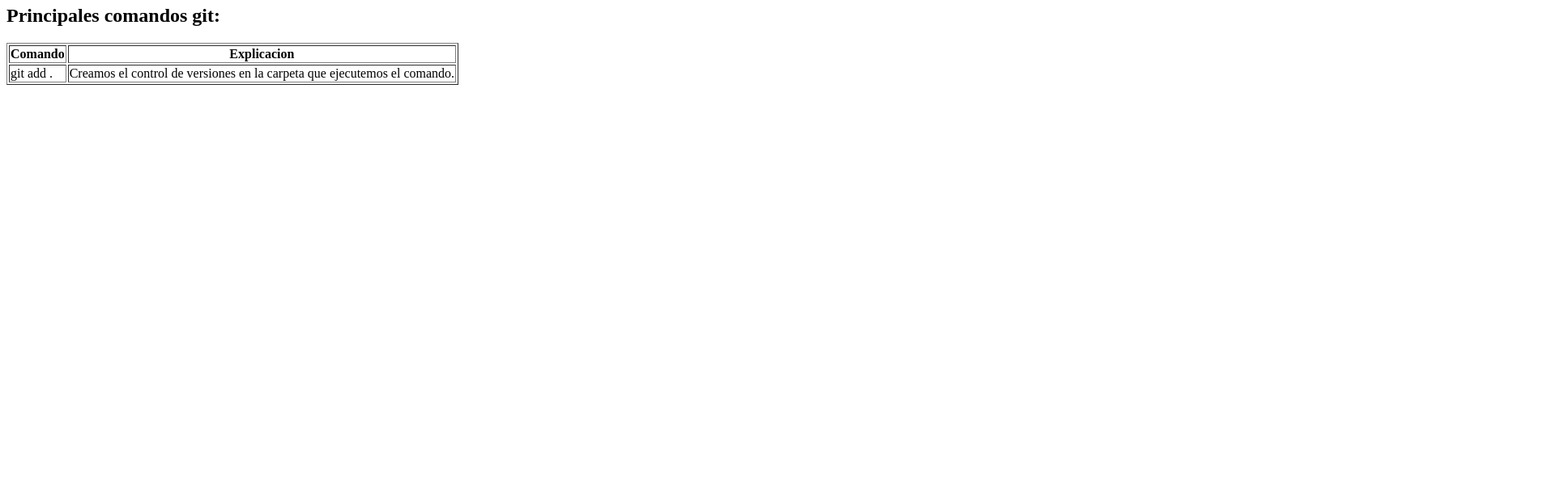
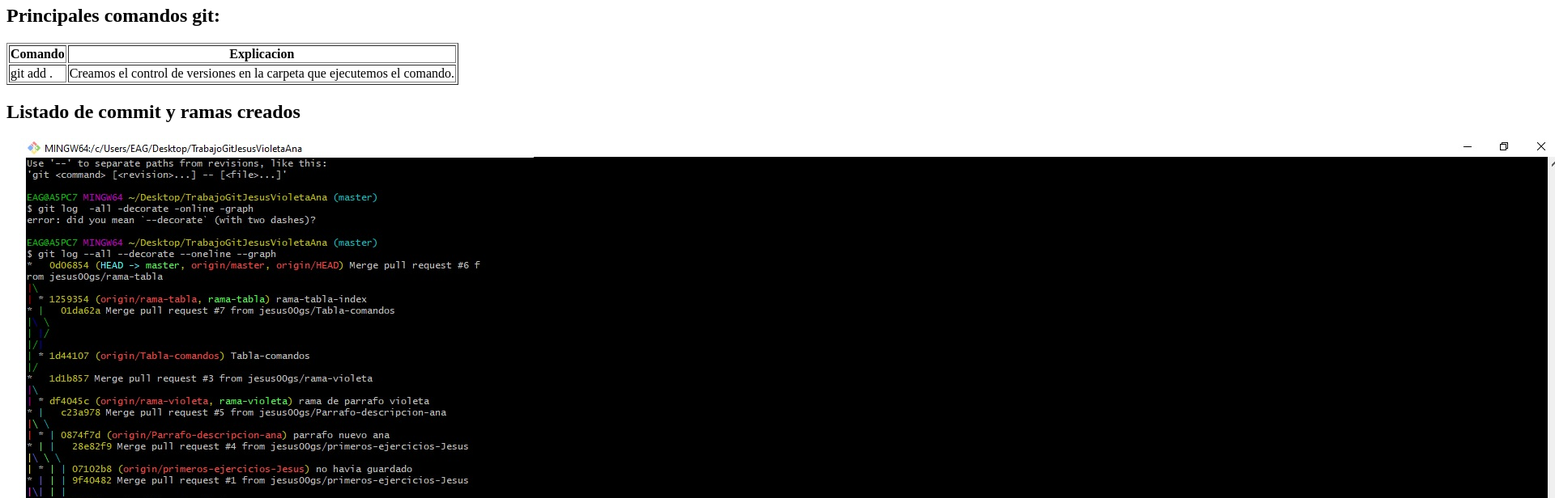
Before and after one commit to jesus00gs/TrabajoGitJesusVioletaAna, a plain HTML site: page index.html in a window 1280 px wide. Shown: the part 240-856 px from the top of the page at 81% size, 1920 px wide, since content can reach past the window. Before the commit the page ends 800 px from the top, so only its background shows below. Drawn offline with Linux system fonts and the light colour scheme.

Commit message:
rama-index-img

```diff
--- a/index.html
+++ b/index.html
@@ -32,5 +32,7 @@
             </tr>
         </table>
 
+        <h2> Listado de commit y ramas creados </h2>
+        <img src="carpeta_src/img.jpg" alt="img">
 </body>
 </html>
```
Also changed, not shown: carpeta_src/img.jpg (added).
